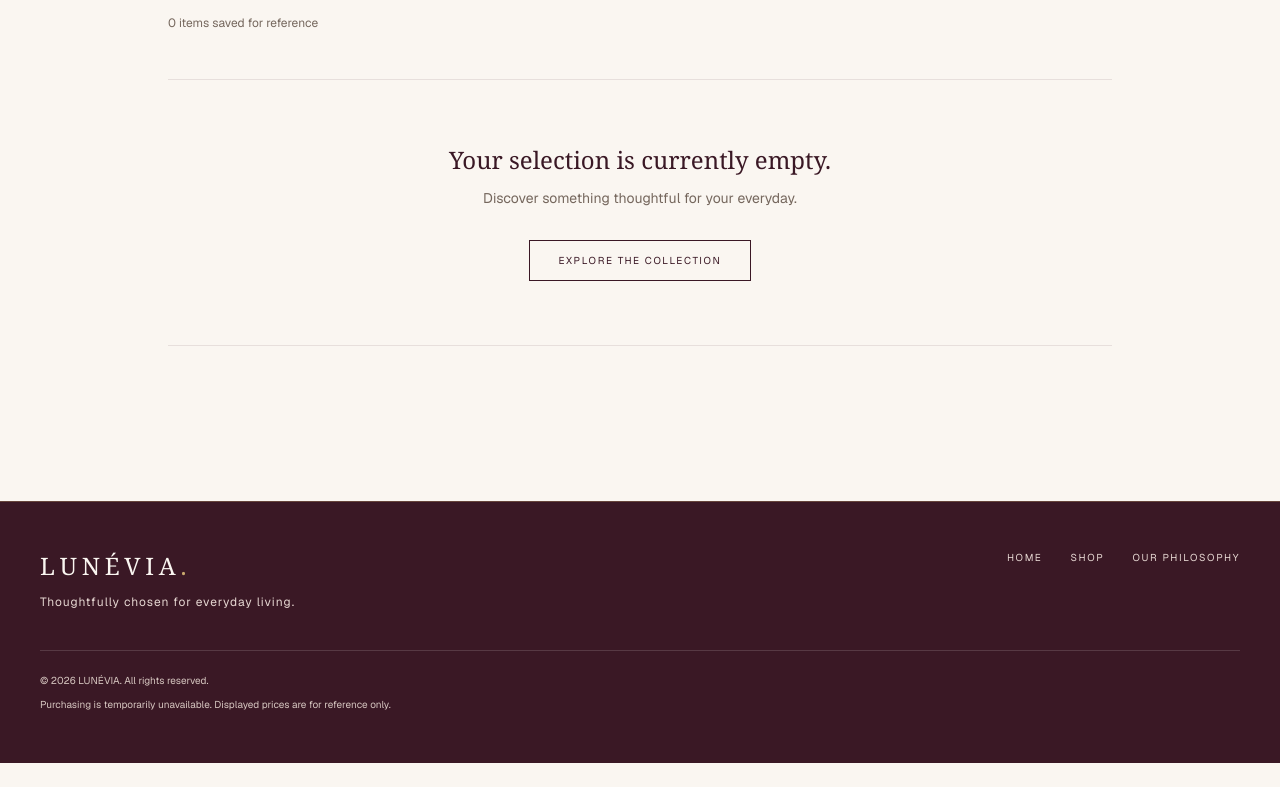
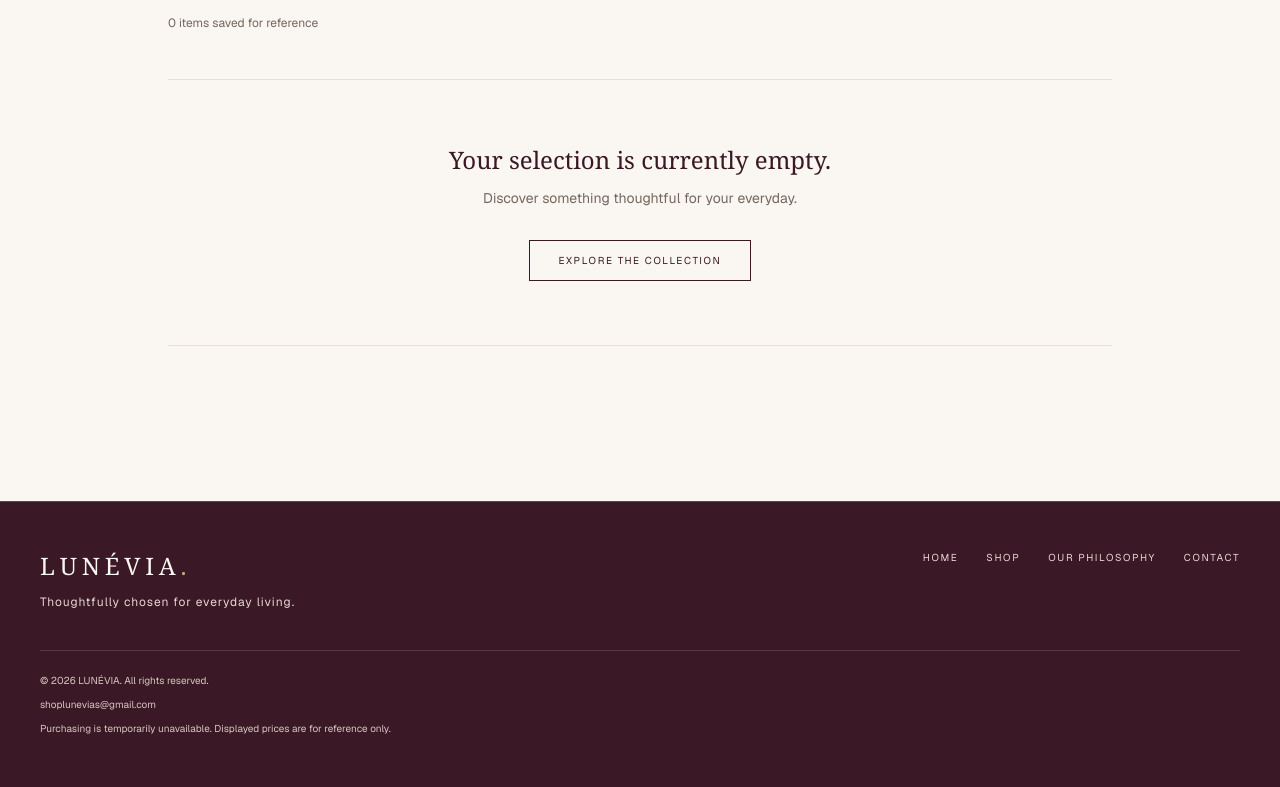
Before and after one commit to Night-Swordglitch/lunevia-store, a Next.js app: page /cart in a window 1280 px wide. Shown: the part 299-1086 px from the top of the page. Before the commit the page ends 1062 px from the top, so only its background shows below. Built offline with nearby package versions, Linux system fonts and the light colour scheme.

Commit message:
Add LUNÉVIA customer contact details to footer

```diff
--- a/src/components/SiteFooter.tsx
+++ b/src/components/SiteFooter.tsx
@@ -23,11 +23,15 @@ export default function SiteFooter() {
             <a href="/" className="transition hover:text-[#C9A96E]">Home</a>
             <a href="/shop" className="transition hover:text-[#C9A96E]">Shop</a>
             <a href="/#philosophy" className="transition hover:text-[#C9A96E]">Our Philosophy</a>
+            <a href="/contact" className="transition hover:text-[#C9A96E]">Contact</a>
           </nav>
         </div>
 
         <div className="mt-10 border-t border-[#FAF6F1]/15 pt-5 text-[10px] leading-5 text-[#D7C7C1]">
           <p>© {new Date().getFullYear()} LUNÉVIA. All rights reserved.</p>
+          <p className="mt-1">
+            <a href="mailto:shoplunevias@gmail.com" className="transition hover:text-[#C9A96E]">shoplunevias@gmail.com</a>
+          </p>
           <p className="mt-1">
             Purchasing is temporarily unavailable. Displayed prices are for reference only.
           </p>
```
